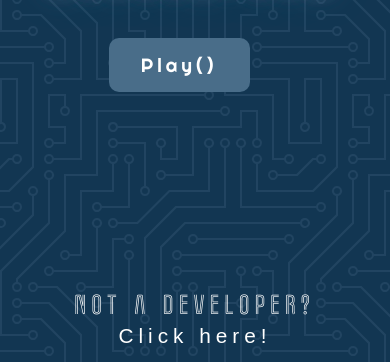
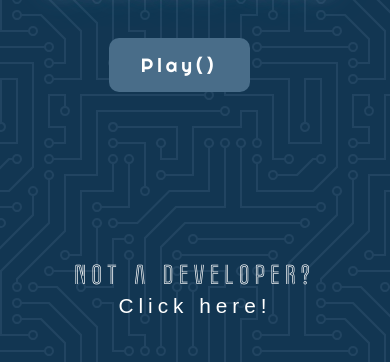
Before and after one commit to Gabrielaparada/gabrielaParadaProjectThree, a plain HTML site: page index.html in a window 390 px wide. Shown: the part 482-844 px from the top of the page. Drawn offline with nearby package versions, Linux system fonts and the light colour scheme.

Commit message:
bottom text landing page

```diff
--- a/styles.css
+++ b/styles.css
@@ -794,8 +794,6 @@ input[type="radio"]:focus + label::before {
       font-size:1.2rem;
    }
 
-
-
    .section3 h2{
       font-size:2.3rem
    }
@@ -813,6 +811,10 @@ input[type="radio"]:focus + label::before {
       bottom: 2px;
    }
 
+   .footerInner{
+      top:-100px;
+   }
+
    /* input[type="radio"] + label::after{
       width: 16px;
    } */
```
